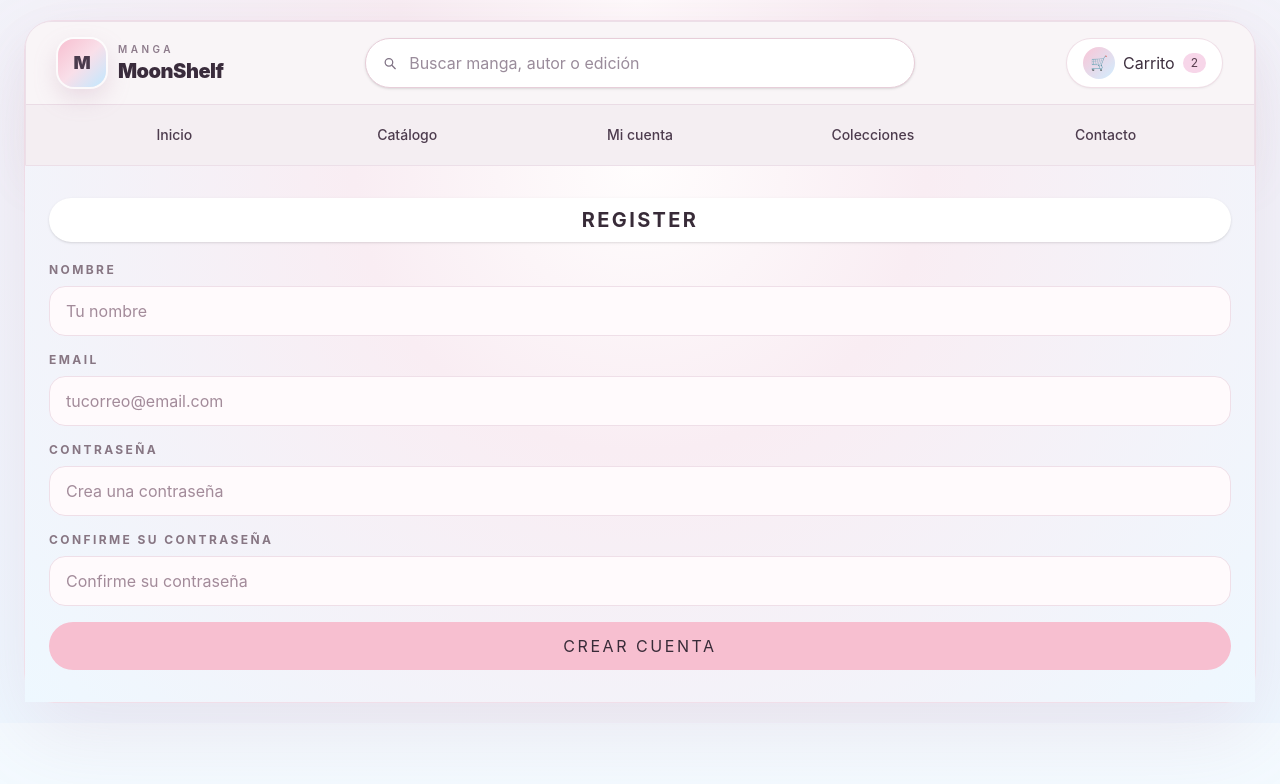
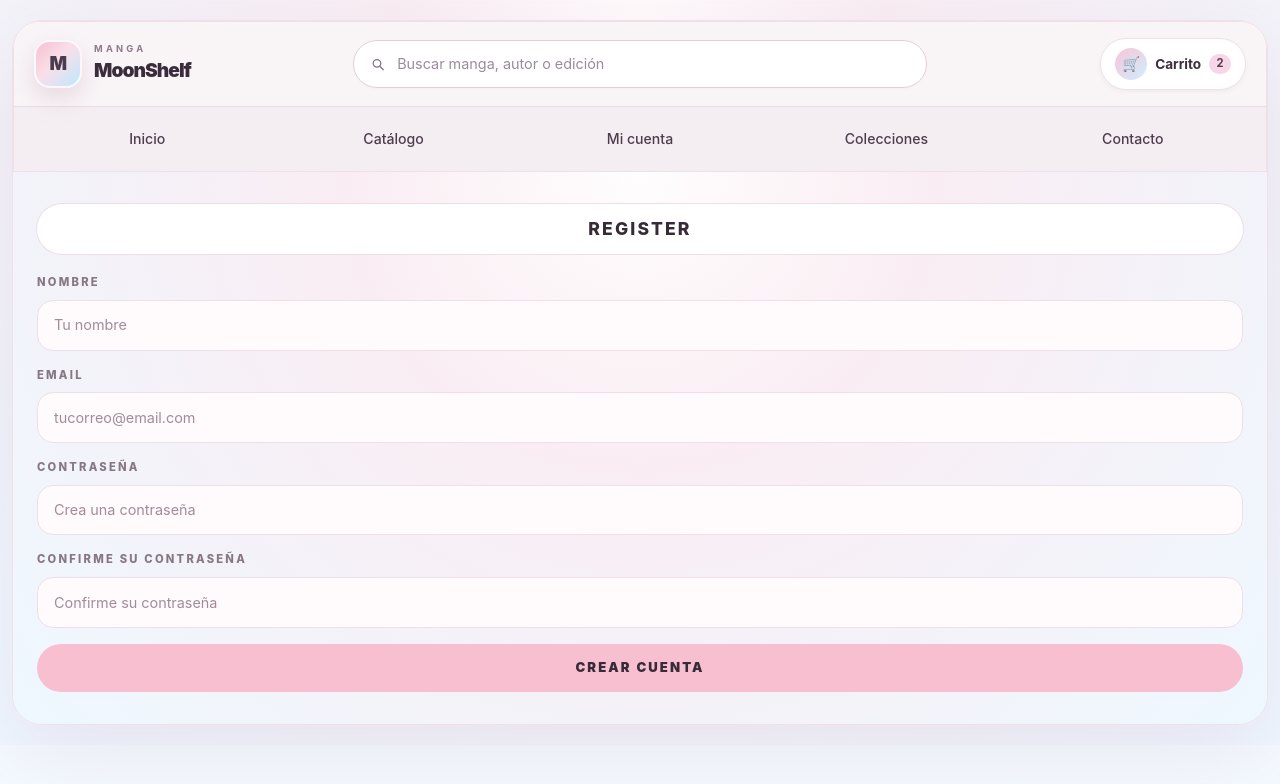
Before and after one commit to cmssandoval/proyecto-final-manga-store, a React app in the folder frontend/: page /register in a window 1280 px wide. Shown: the top 784 px of the page. Built offline with nearby package versions, Linux system fonts and the light colour scheme; the HTML template or start-up script is replaced by a standard one.

Commit message:
Simplificación de clases tailwind y tarjetas en componentes

```diff
--- a/frontend/src/components/BrandLogo.jsx
+++ b/frontend/src/components/BrandLogo.jsx
@@ -1,12 +1,12 @@
 const BrandLogo = () => {
   return (
-    <div className="flex items-center gap-3">
-      <div className="flex h-12 w-12 items-center justify-center rounded-2xl bg-gradient-to-br from-[#f7bfd0] via-[#f9dfe9] to-[#bee8ff] shadow-[0_10px_25px_rgba(188,141,168,0.28)] ring-2 ring-white/80">
-        <span className="text-lg font-black tracking-tight text-[#4a3b4d]">M</span>
+    <div className="brand-wrap">
+      <div className="brand-mark">
+        <span className="brand-letter">M</span>
       </div>
-      <div>
-        <p className="text-[10px] font-semibold uppercase tracking-[0.35em] text-[#8d7b8b]">Manga</p>
-        <p className="text-xl font-black tracking-tight text-[#3a2c3c]">MoonShelf</p>
+      <div className="brand-copy">
+        <p className="brand-tag">Manga</p>
+        <p className="brand-name">MoonShelf</p>
       </div>
     </div>
   );
--- a/frontend/src/components/HeaderMiniBanner.jsx
+++ b/frontend/src/components/HeaderMiniBanner.jsx
@@ -3,41 +3,41 @@ import BrandLogo from './BrandLogo';
 
 const HeaderMiniBanner = () => {
   return (
-    <header className="overflow-hidden rounded-t-[26px] border border-[#ecdfe8] bg-[#f6f0f4] shadow-[0_18px_45px_rgba(170,122,153,0.08)]">
-      <div className="flex items-center justify-between gap-4 border-b border-[#eadce5] bg-[#f9f5f7] px-5 py-4 md:px-8">
-        <div className="w-1/4">
+    <header className="header-shell">
+      <div className="header-top">
+        <div className="header-brand">
           <BrandLogo />
         </div>
 
-        <div className="flex flex-1 justify-center">
-          <label className="flex w-full max-w-xl items-center gap-3 rounded-full border border-[#e7ced9] bg-white px-4 py-3 shadow-sm transition focus-within:border-[#8ccaf0] focus-within:ring-2 focus-within:ring-[#bfe5ff]">
-            <svg viewBox="0 0 24 24" className="h-4 w-4 fill-none stroke-[#7f7284] stroke-[2]" aria-hidden="true">
+        <div className="header-search-wrap">
+          <label className="header-search">
+            <svg viewBox="0 0 24 24" className="search-icon" aria-hidden="true">
               <circle cx="11" cy="11" r="6" />
               <path d="M16 16L21 21" strokeLinecap="round" />
             </svg>
             <input
               type="text"
               placeholder="Buscar manga, autor o edición"
-              className="w-full border-0 bg-transparent text-sm text-[#483d4d] placeholder:text-[#9a8c9b] outline-none"
+              className="search-input"
             />
           </label>
         </div>
 
-        <div className="flex w-1/4 items-center justify-end">
-          <button className="flex items-center gap-2 rounded-full bg-[#ffffff] px-4 py-2 text-sm font-semibold text-[#3d2f3e] shadow-sm ring-1 ring-[#f0dfe7] transition hover:-translate-y-0.5 hover:shadow-md">
-            <span className="flex h-8 w-8 items-center justify-center rounded-full bg-gradient-to-br from-[#f9c5d6] to-[#cfeeff] text-sm text-[#3d2f3e]">🛒</span>
+        <div className="header-cart-wrap">
+          <button className="cart-button">
+            <span className="cart-icon">🛒</span>
             Carrito
-            <span className="rounded-full bg-[#f7d6e9] px-2 py-0.5 text-xs text-[#573d4d]">2</span>
+            <span className="cart-count">2</span>
           </button>
         </div>
       </div>
 
-      <nav className="grid grid-cols-3 gap-3 bg-[#f4eef2] px-4 py-3 text-center text-sm font-medium text-[#4d3c4e] md:grid-cols-5 md:gap-0 md:px-8">
-        <Link to="/" className="rounded-full px-3 py-2 transition hover:bg-white/80">Inicio</Link>
-        <Link to="/" className="rounded-full px-3 py-2 transition hover:bg-white/80">Catálogo</Link>
-        <Link to="/perfil" className="rounded-full px-3 py-2 transition hover:bg-white/80">Mi cuenta</Link>
-        <Link to="/" className="hidden rounded-full px-3 py-2 transition hover:bg-white/80 md:block">Colecciones</Link>
-        <Link to="/" className="hidden rounded-full px-3 py-2 transition hover:bg-white/80 md:block">Contacto</Link>
+      <nav className="header-nav">
+        <Link to="/" className="nav-link">Inicio</Link>
+        <Link to="/" className="nav-link">Catálogo</Link>
+        <Link to="/perfil" className="nav-link">Mi cuenta</Link>
+        <Link to="/" className="nav-link desktop-only">Colecciones</Link>
+        <Link to="/" className="nav-link desktop-only">Contacto</Link>
       </nav>
     </header>
   );
--- a/frontend/src/components/RegisterForm.jsx
+++ b/frontend/src/components/RegisterForm.jsx
@@ -4,7 +4,7 @@ import HeaderMiniBanner from "./HeaderMiniBanner";
 
 const RegisterForm = ({ onSubmitSuccess, isLoading }) => {
 
-  const [ formData, setFormData] = useState({
+  const [ formData, setFormData ] = useState({
     name: '', email: '', password: '', confirmPassword: '',
   });
   const [ error, setError ] = useState('');
@@ -34,82 +34,64 @@ const RegisterForm = ({ onSubmitSuccess, isLoading }) => {
   };
 
   return (
-    <div className="bg-[radial-gradient(circle_at_top,_#fffafc_0%,_#f8edf3_25%,_#eef7ff_100%)] px-3 py-5 text-[#2f2432] md:px-6">
-      <div className="mx-auto max-w-7xl rounded-[30px] border border-[#f1dfe9] bg-[#fbf7f9]/80 shadow-[0_30px_80px_rgba(178,126,157,0.14)] backdrop-blur-sm">
+    <div className="register-page">
+      <div className="register-shell">
         <HeaderMiniBanner />
-        <div className="bg-[radial-gradient(circle_at_top,_#fffdfd_0%,_#f9edf3_35%,_#eef8ff_100%)] px-4 py-8 text-[#2c2330] md:px-6">
-          <h1 className={
-            `flex-1 rounded-full mb-5 px-4 py-2 text-xl font-bold text-center uppercase tracking-[0.12em] transition bg-white text-[#382b38] shadow-sm`}
-          >
-            Register
-          </h1>
-          {error &&
-            <p
-              className={`mb-5 px-4 py-2 text-xl font-bold text-center uppercase tracking-[0.12em] transition text-[red]`}
-            > {error}</p>
-          }
-          <form onSubmit={handleRegister} className="space-y-4">
-            <div>
-              <label className="mb-2 block text-xs font-bold uppercase tracking-[0.2em] text-[#877683]">
-                Nombre
-              </label>
+        <div className="register-card">
+          <h1 className="register-title">Register</h1>
+
+          {error && <p className="register-error">{error}</p>}
+
+          <form onSubmit={handleRegister} className="register-form">
+            <div className="field-group">
+              <label className="field-label">Nombre</label>
               <input
                 type="text"
                 name="name"
                 value={formData.name}
                 onChange={handleChange}
                 placeholder="Tu nombre"
-                className="w-full rounded-2xl border border-[#efdfe8] bg-[#fffafc] px-4 py-3 text-sm text-[#382b38] placeholder:text-[#a38b9a] outline-none transition focus:border-[#bfe5ff] focus:ring-2 focus:ring-[#dff3ff]"
+                className="field-input"
               />
             </div>
 
-            <div>
-              <label className="mb-2 block text-xs font-bold uppercase tracking-[0.2em] text-[#877683]">
-                Email
-              </label>
+            <div className="field-group">
+              <label className="field-label">Email</label>
               <input
                 type="email"
                 name="email"
                 value={formData.email}
                 onChange={handleChange}
                 placeholder="tucorreo@email.com"
-                className="w-full rounded-2xl border border-[#efdfe8] bg-[#fffafc] px-4 py-3 text-sm text-[#382b38] placeholder:text-[#a38b9a] outline-none transition focus:border-[#bfe5ff] focus:ring-2 focus:ring-[#dff3ff]"
+                className="field-input"
               />
             </div>
 
-            <div>
-              <label className="mb-2 block text-xs font-bold uppercase tracking-[0.2em] text-[#877683]">
-                Contraseña
-              </label>
+            <div className="field-group">
+              <label className="field-label">Contraseña</label>
               <input
                 type="password"
                 name="password"
                 value={formData.password}
                 onChange={handleChange}
                 placeholder="Crea una contraseña"
-                className="w-full rounded-2xl border border-[#efdfe8] bg-[#fffafc] px-4 py-3 text-sm text-[#382b38] placeholder:text-[#a38b9a] outline-none transition focus:border-[#bfe5ff] focus:ring-2 focus:ring-[#dff3ff]"
+                className="field-input"
               />
             </div>
 
-            <div>
-              <label className="mb-2 block text-xs font-bold uppercase tracking-[0.2em] text-[#877683]">
-                Confirme su contraseña
-              </label>
+            <div className="field-group">
+              <label className="field-label">Confirme su contraseña</label>
               <input
                 type="password"
                 name="confirmPassword"
                 value={formData.confirmPassword}
                 onChange={handleChange}
                 placeholder="Confirme su contraseña"
-                className="w-full rounded-2xl border border-[#efdfe8] bg-[#fffafc] px-4 py-3 text-sm text-[#382b38] placeholder:text-[#a38b9a] outline-none transition focus:border-[#bfe5ff] focus:ring-2 focus:ring-[#dff3ff]"
+                className="field-input"
               />
             </div>
 
-            <button
-              type="submit"
-              disabled={isLoading}
-              className="w-full rounded-full bg-[#f7bfd0] px-4 py-3 text-sm font-black uppercase tracking-[0.16em] text-[#382b38] transition hover:bg-[#f2b0c9]"
-            >
+            <button type="submit" disabled={isLoading} className="submit-button">
               {isLoading ? 'Registrando...' : 'Crear cuenta'}
             </button>
           </form>
--- a/frontend/src/index.css
+++ b/frontend/src/index.css
@@ -544,7 +544,7 @@ a {
 }
 
 .input::placeholder {
-  color: #9a8696;
+  color: #9a8c9b;
 }
 
 .button.subscribe {
@@ -553,3 +553,345 @@ a {
   background: #cfeeff;
   color: #24384d;
 }
+
+.register-page {
+  background: radial-gradient(circle at top, #fffafc 0%, #f8edf3 25%, #eef7ff 100%);
+  padding: 1.25rem 0.75rem;
+  color: #2f2432;
+}
+
+.register-shell {
+  max-width: 80rem;
+  margin: 0 auto;
+  overflow: hidden;
+  border: 1px solid #f1dfe9;
+  border-radius: 1.875rem;
+  background: rgba(251, 247, 249, 0.8);
+  box-shadow: 0 30px 80px rgba(178, 126, 157, 0.14);
+  backdrop-filter: blur(8px);
+}
+
+.register-card {
+  background: radial-gradient(circle at top, #fffdfd 0%, #f9edf3 35%, #eef8ff 100%);
+  padding: 2rem 1rem;
+  color: #2c2330;
+}
+
+@media (min-width: 768px) {
+  .register-card {
+    padding: 2rem 1.5rem;
+  }
+}
+
+.register-title {
+  margin: 0 0 1.25rem;
+  border-radius: 9999px;
+  background: #fff;
+  padding: 0.75rem 1rem;
+  text-align: center;
+  font-size: 1.1rem;
+  font-weight: 800;
+  letter-spacing: 0.12em;
+  text-transform: uppercase;
+  color: #382b38;
+  box-shadow: 0 0 0 1px rgba(237, 217, 227, 0.8);
+}
+
+.register-error {
+  margin: 0 0 1rem;
+  border: 1px solid #f7dfe4;
+  border-radius: 0.9rem;
+  background: #fff2f6;
+  padding: 0.8rem 1rem;
+  text-align: center;
+  font-size: 0.85rem;
+  font-weight: 700;
+  color: #7d4959;
+}
+
+.register-form {
+  display: grid;
+  gap: 1rem;
+}
+
+.field-group {
+  display: grid;
+  gap: 0.55rem;
+}
+
+.field-label {
+  display: block;
+  font-size: 0.7rem;
+  font-weight: 800;
+  letter-spacing: 0.2em;
+  text-transform: uppercase;
+  color: #877683;
+}
+
+.field-input {
+  width: 100%;
+  border: 1px solid #efdfe8;
+  border-radius: 1rem;
+  background: #fffafc;
+  padding: 0.85rem 1rem;
+  font-size: 0.9rem;
+  color: #382b38;
+  outline: none;
+  transition: border-color 0.2s ease, box-shadow 0.2s ease;
+}
+
+.field-input::placeholder {
+  color: #a38b9a;
+}
+
+.field-input:focus {
+  border-color: #bfe5ff;
+  box-shadow: 0 0 0 2px rgba(223, 243, 255, 0.9);
+}
+
+.submit-button {
+  width: 100%;
+  border: none;
+  border-radius: 9999px;
+  background: #f7bfd0;
+  padding: 0.9rem 1rem;
+  font-size: 0.82rem;
+  font-weight: 900;
+  letter-spacing: 0.16em;
+  text-transform: uppercase;
+  color: #382b38;
+  cursor: pointer;
+  transition: background 0.2s ease;
+}
+
+.submit-button:hover {
+  background: #f2b0c9;
+}
+
+.submit-button:disabled {
+  opacity: 0.7;
+  cursor: wait;
+}
+
+.header-shell {
+  overflow: hidden;
+  border: 1px solid #ecdfe8;
+  border-top-left-radius: 1.625rem;
+  border-top-right-radius: 1.625rem;
+  background: #f6f0f4;
+  box-shadow: 0 18px 45px rgba(170, 122, 153, 0.08);
+}
+
+.header-top {
+  display: flex;
+  align-items: center;
+  justify-content: space-between;
+  gap: 1rem;
+  border-bottom: 1px solid #eadce5;
+  background: #f9f5f7;
+  padding: 1rem 1.25rem;
+}
+
+.header-brand {
+  width: 25%;
+}
+
+.header-search-wrap {
+  display: flex;
+  flex: 1;
+  justify-content: center;
+}
+
+.header-search {
+  display: flex;
+  align-items: center;
+  gap: 0.75rem;
+  width: 100%;
+  max-width: 36rem;
+  border: 1px solid #e7ced9;
+  border-radius: 9999px;
+  background: #fff;
+  padding: 0.75rem 1rem;
+  box-shadow: 0 1px 2px rgba(0, 0, 0, 0.02);
+}
+
+.search-icon {
+  width: 1rem;
+  height: 1rem;
+  fill: none;
+  stroke: #7f7284;
+  stroke-width: 2;
+}
+
+.search-input {
+  width: 100%;
+  border: none;
+  background: transparent;
+  color: #483d4d;
+  font-size: 0.9rem;
+  outline: none;
+}
+
+.search-input::placeholder {
+  color: #9a8c9b;
+}
+
+.header-cart-wrap {
+  display: flex;
+  width: 25%;
+  justify-content: flex-end;
+}
+
+.cart-button {
+  display: inline-flex;
+  align-items: center;
+  gap: 0.5rem;
+  border: 1px solid #f0dfe7;
+  border-radius: 9999px;
+  background: #fff;
+  padding: 0.55rem 0.9rem;
+  color: #3d2f3e;
+  font-size: 0.85rem;
+  font-weight: 700;
+  box-shadow: 0 2px 5px rgba(0, 0, 0, 0.04);
+}
+
+.cart-icon {
+  display: flex;
+  align-items: center;
+  justify-content: center;
+  width: 2rem;
+  height: 2rem;
+  border-radius: 9999px;
+  background: linear-gradient(135deg, #f9c5d6, #cfeeff);
+  font-size: 0.9rem;
+}
+
+.cart-count {
+  border-radius: 9999px;
+  background: #f7d6e9;
+  padding: 0.1rem 0.45rem;
+  font-size: 0.7rem;
+  color: #573d4d;
+}
+
+.header-nav {
+  display: grid;
+  grid-template-columns: repeat(3, minmax(0, 1fr));
+  gap: 0.75rem;
+  background: #f4eef2;
+  padding: 0.8rem 1rem;
+  text-align: center;
+  font-size: 0.88rem;
+  font-weight: 500;
+  color: #4d3c4e;
+}
+
+@media (min-width: 768px) {
+  .header-nav {
+    grid-template-columns: repeat(5, minmax(0, 1fr));
+  }
+}
+
+.nav-link {
+  border-radius: 9999px;
+  padding: 0.55rem 0.75rem;
+  transition: background 0.2s ease;
+}
+
+.nav-link:hover {
+  background: rgba(255, 255, 255, 0.8);
+}
+
+.desktop-only {
+  display: none;
+}
+
+@media (min-width: 768px) {
+  .desktop-only {
+    display: block;
+  }
+}
+
+.brand-wrap {
+  display: flex;
+  align-items: center;
+  gap: 0.75rem;
+}
+
+.brand-mark {
+  display: flex;
+  align-items: center;
+  justify-content: center;
+  width: 3rem;
+  height: 3rem;
+  border-radius: 1rem;
+  background: linear-gradient(135deg, #f7bfd0, #f9dfe9 45%, #bee8ff);
+  box-shadow: 0 10px 25px rgba(188, 141, 168, 0.28);
+  border: 2px solid rgba(255, 255, 255, 0.8);
+}
+
+.brand-letter {
+  font-size: 1.15rem;
+  font-weight: 900;
+  letter-spacing: -0.04em;
+  color: #4a3b4d;
+}
+
+.brand-copy {
+  display: flex;
+  flex-direction: column;
+}
+
+.brand-tag {
+  margin: 0;
+  font-size: 0.58rem;
+  font-weight: 700;
+  letter-spacing: 0.35em;
+  text-transform: uppercase;
+  color: #8d7b8b;
+}
+
+.brand-name {
+  margin: 0;
+  font-size: 1.2rem;
+  font-weight: 900;
+  letter-spacing: -0.05em;
+  color: #3a2c3c;
+}
+
+.section-header {
+  display: flex;
+  align-items: flex-end;
+  justify-content: space-between;
+  gap: 0.75rem;
+  margin-bottom: 1.5rem;
+}
+
+.section-kicker {
+  margin: 0;
+  font-size: 0.68rem;
+  font-weight: 800;
+  letter-spacing: 0.25em;
+  text-transform: uppercase;
+  color: #9a7d8a;
+}
+
+.section-heading {
+  margin: 0.5rem 0 0;
+  font-size: clamp(1.8rem, 2vw, 2.4rem);
+  font-weight: 900;
+  letter-spacing: -0.04em;
+  color: #342a35;
+}
+
+.section-action {
+  border: 1px solid #ecd2de;
+  border-radius: 9999px;
+  background: #fff;
+  padding: 0.65rem 1rem;
+  font-size: 0.82rem;
+  font-weight: 700;
+  color: #4d3b50;
+  box-shadow: 0 1px 2px rgba(0, 0, 0, 0.03);
+}
```
Also changed, not shown: frontend/src/components/SectionTitle.jsx (+4 -8 lines), frontend/src/assets/img/Kase.jpg (added).
